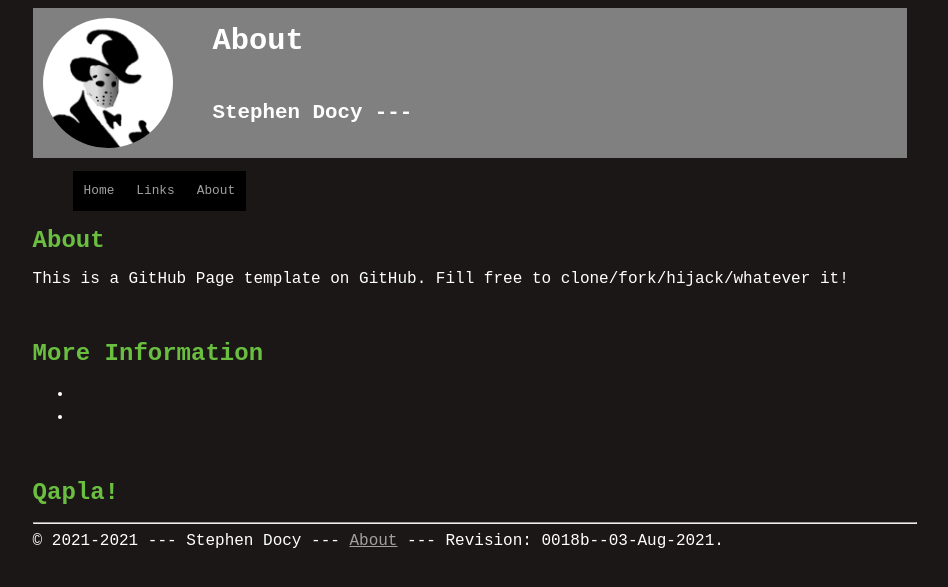
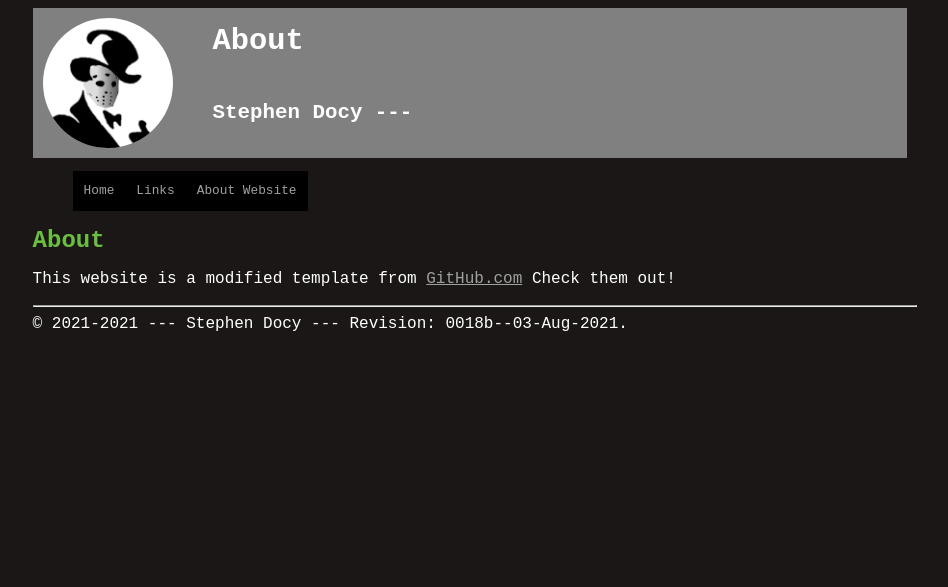
Before and after one commit to sdocy503/sdocy503.github.io, a Jekyll site: the page built from about.md, in a window 1280 px wide. Shown: the top 587 px of the page, without its empty margins (165-1113 px from the left). Built offline with Jekyll 4.4.1, drawn with Linux system fonts in a browser that asks for light colours; our own code applies the rules of GitHub Pages for plain Markdown files.

Commit message:
Updated pages to be more about me and to remove most of the template info

```diff
--- a/_config.yml
+++ b/_config.yml
@@ -11,7 +11,7 @@
   link:      "/"
 - navbar:    "Links"
   link:      "/LINKS/"
-- navbar:    "About"
+- navbar:    "About Website"
   link:      "/ABOUT/"
 title:       "GitHub Page Template"
 lang:        "en-US"
--- a/about.md
+++ b/about.md
@@ -4,24 +4,5 @@
 
 # About
 
-This is a GitHub Page template on GitHub.
-Fill free to clone/fork/hijack/whatever it!
-
-<br>
-# More Information
-
-<ul><li>
-{% for ii in site.navbarlinks %}
-  {% if ii.navbar == "GitHub Page" %}
-    <a href="{{ ii.link | relative_url }}">{{ ii.navbar }}</a>
-  {% endif %}
-{% endfor %}
-</li><li>
-{% for ii in site.navbarlinks %}
-  {% if ii.navbar == "GitHub" %}
-    <a href="{{ ii.link | relative_url }}">{{ ii.navbar }}</a>
-  {% endif %}
-{% endfor %}
-</li></ul><br>
-
-# Qapla!
+This website is a modified template from [GitHub.com]({{ site.urlgithub }})
+Check them out!
```
Also changed, not shown: index.md (+4 -7 lines), links.md (+2 -13 lines).
